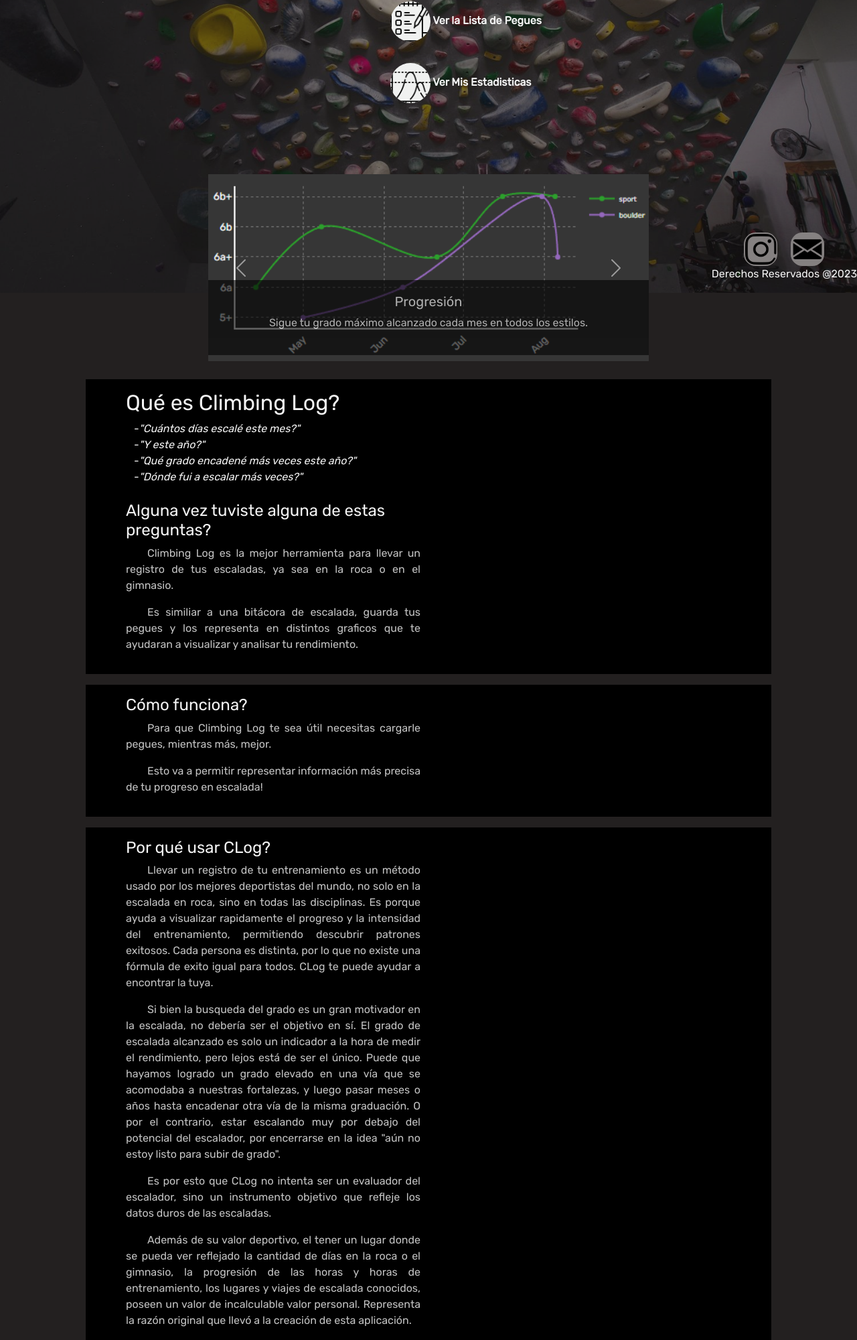
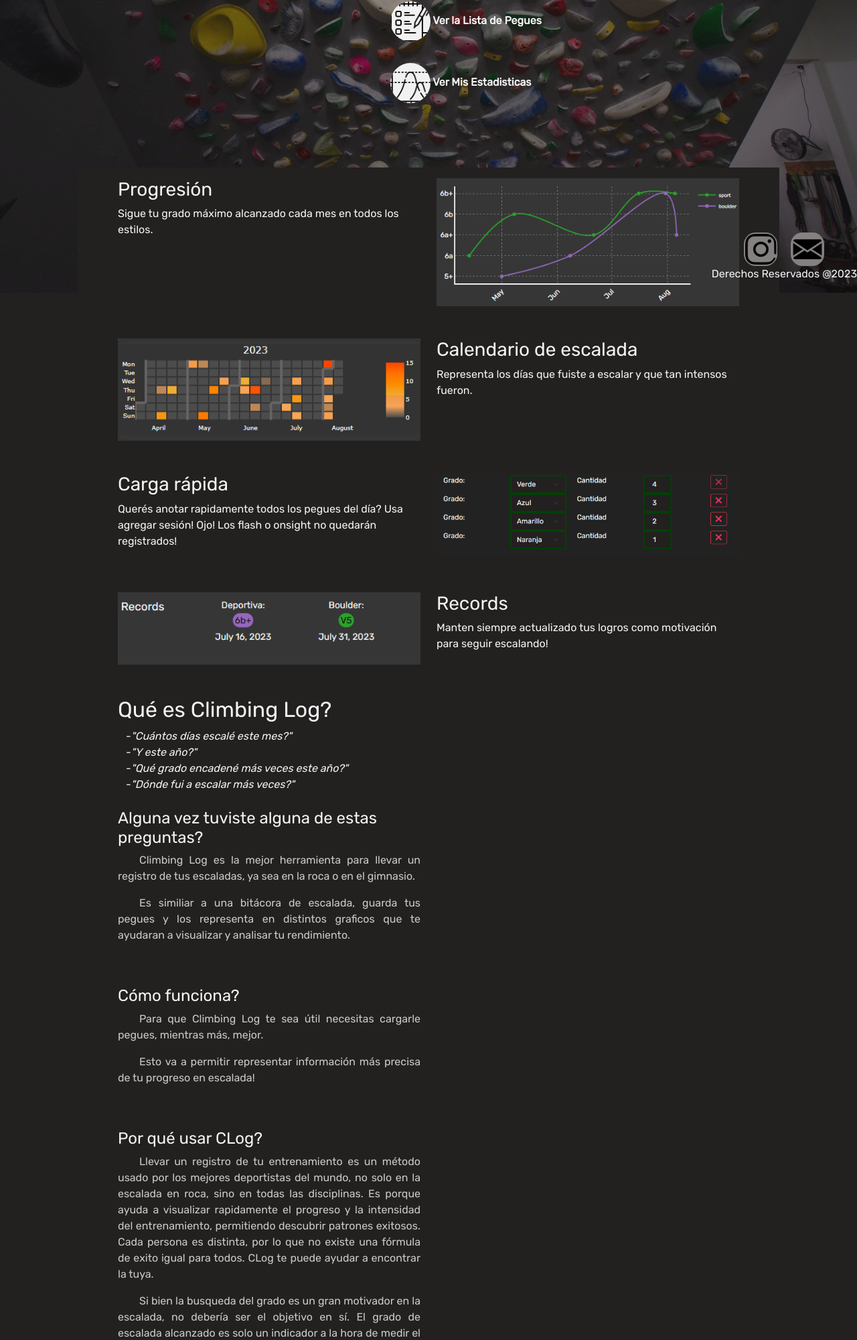
Before and after one commit to NMS47/climbing_log, a Django app: page / in a window 1280 px wide. Shown: the part 363-2363 px from the top of the page at 67% size. Run offline with Django 4.2, Linux system fonts and the light colour scheme; some libraries are stand-ins or nearby versions; some web fonts are replaced.

Commit message:
added animations to the homepage

```diff
--- a/climb_log_webapp/static/climb_log_webapp/home.css
+++ b/climb_log_webapp/static/climb_log_webapp/home.css
@@ -61,7 +61,7 @@ background-color: #f0f1f0;
 }
 
 .intro{
-    background-color: black;
+    background-color: #232020;
     margin-top: 1rem;
     padding: 1rem 3rem;
     position: relative;
@@ -101,6 +101,28 @@ ul.dashed > li:before {
   text-indent: -20px;
 }
 
+.hidden{
+  opacity: 0;
+  filter: blur(5px);
+
+}
+
+.left{
+  transform: translateX(-100%);
+  transition: all 1s;
+}
+
+.right{
+  transform: translateX(100%);
+  transition: all 1s;
+}
+
+.show{
+  opacity: 1;
+  filter: blur(0);
+  transform: translateX(0);
+}
+
 @media screen and (max-width:992px){
   .first-section{
     margin-bottom: 1rem;
--- /dev/null
+++ b/climb_log_webapp/static/climb_log_webapp/home.js
@@ -0,0 +1,15 @@
+const observer = new IntersectionObserver((entries)=>{
+    entries.forEach((entry)=>{
+        console.log(entry)
+        if (entry.isIntersecting){
+            entry.target.classList.add('show');
+            // entry.target.classList.toggle('show', entry.isIntersecting);
+        } else {
+            entry.target.classList.remove('show');
+        }
+
+    });
+})
+
+const hiddenElements = document.querySelectorAll('.hidden');
+hiddenElements.forEach((el) => observer.observe(el))
--- a/climb_log_webapp/templates/climb_log_webapp_ES/home.html
+++ b/climb_log_webapp/templates/climb_log_webapp_ES/home.html
@@ -3,6 +3,7 @@
 {% block title %}The Climbing Log {%endblock%}
 {%block css_files%}
 <link rel="stylesheet" href="{% static 'climb_log_webapp/home.css' %}">
+<script defer src="{% static 'climb_log_webapp/home.js' %}"></script>
 {%endblock%}
 {%block content%}
 <div id="sticky_back">
@@ -34,53 +35,55 @@
       </div>
    </div>
 
-<div class="container mt-6 slides-section">
-   <div class="row d-flex justify-content-center">
-      <div class="col-lg-8">
-         <div id="carouselExampleControls" class="carousel slide" data-bs-ride="carousel">
-            <div class="carousel-inner">
-               <div class="carousel-item active">
-                  <img src="{% static 'climb_log_webapp/images/progresion.png'%}" class="d-block w-100" alt="progresion">
-                  <div class="carousel-caption d-block w-100">
-                     <h5>Progresión</h5>
+   <section class="hidden left">
+      <div class="row intro">
+         <div class="col-lg-6">
+            <h3>Progresión</h3>
             <p>Sigue tu grado máximo alcanzado cada mes en todos los estilos.</p>
          </div>
+         <div class="col-lg-6">
+            <img src="{% static 'climb_log_webapp/images/progresion.png'%}" class="d-block w-100" alt="progresion">
          </div>
-               <div class="carousel-item">
+      </div>
+   </section>
+
+   <section class="hidden right">
+      <div class="row intro">
+         <div class="col-lg-6">
             <img src="{% static 'climb_log_webapp/images/calendar.png'%}" class="d-block w-100" alt="calendar">
-                  <div class="carousel-caption d-block w-100">
-                     <h5>Calendario de escalada</h5>
+         </div>
+         <div class="col-lg-6">
+            <h3>Calendario de escalada</h3>
             <p>Representa los días que fuiste a escalar y que tan intensos fueron.</p>
          </div>
       </div>
-               <div class="carousel-item">
-                  <img src="{% static 'climb_log_webapp/images/sesion.png'%}" class="d-block w-100" alt="session">
-                  <div class="carousel-caption d-block w-100">
-                     <h5>Carga rápida</h5>
+   </section>
+
+   <section class="hidden left">
+      <div class="row intro">
+         <div class="col-lg-6">
+            <h3>Carga rápida</h3>
             <p>Querés anotar rapidamente todos los pegues del día? Usa agregar sesión! Ojo! Los flash o onsight no quedarán registrados! </p>
          </div>
+         <div class="col-lg-6">
+            <img src="{% static 'climb_log_webapp/images/sesion.png'%}" class="d-block w-100" alt="session">
          </div>
-               <div class="carousel-item">
-                  <img src="{% static 'climb_log_webapp/images/records.png'%}" class="d-block w-100" alt="calendar">
-                  <div class="carousel-caption d-block w-100">
-                     <h5>Records</h5>
+      </div>
+   </section>
+   <section class="hidden right">
+      <div class="row intro">
+         <div class="col-lg-6">
+            <img src="{% static 'climb_log_webapp/images/records.png'%}" class="d-block w-100" alt="records">
+         </div>
+         <div class="col-lg-6">
+            <h3>Records</h3>
             <p>Manten siempre actualizado tus logros como motivación para seguir escalando!</p>
          </div>
       </div>
-            </div>
-            <button class="carousel-control-prev" type="button" data-bs-target="#carouselExampleControls" data-bs-slide="prev">
-               <span class="carousel-control-prev-icon" aria-hidden="true"></span>
-               <span class="visually-hidden">Previous</span>
-            </button>
-            <button class="carousel-control-next" type="button" data-bs-target="#carouselExampleControls" data-bs-slide="next">
-               <span class="carousel-control-next-icon" aria-hidden="true"></span>
-               <span class="visually-hidden">Next</span>
-            </button>
-         </div>
-      </div>
-   </div>
-</div>
-<div class="container">
+   </section>
+
+
+   <section class="hidden left">
       <div class="row intro">
          <div class="col-lg-6">
          <h2>Qué es Climbing Log?</h2>
@@ -99,6 +102,9 @@
 
          </div>
       </div>
+   </section>
+
+   <section class="hidden right">
       <div class="row intro">
          <div class="col-lg-6">
             <h4>Cómo funciona?</h4>
@@ -106,6 +112,9 @@
             <p class="text">Esto va a permitir representar información más precisa de tu progreso en escalada!</p>
          </div>
       </div>
+   </section>
+
+   <section class="hidden left">
       <div class="row intro">
          <div class="col-lg-6">
             <h4>Por qué usar CLog?</h4>
@@ -121,6 +130,7 @@
             <p class="text">CLog siempre será de uso libre, alineada con el caracter de generocidad que caracteriza a la comunidad escaladora. Si logra motivarte a escalar más duro y con más frecuencia, entonces habrá logrado su objetivo.</p>
          </div>
       </div>
-</div>
+
+   </section>
 </div>
 {%endblock%}
```
Also changed, not shown: climb_log_webapp/static/climb_log_webapp/style.scss (added), 3 other files. Lines whose indentation alone changed are shown as unchanged.
